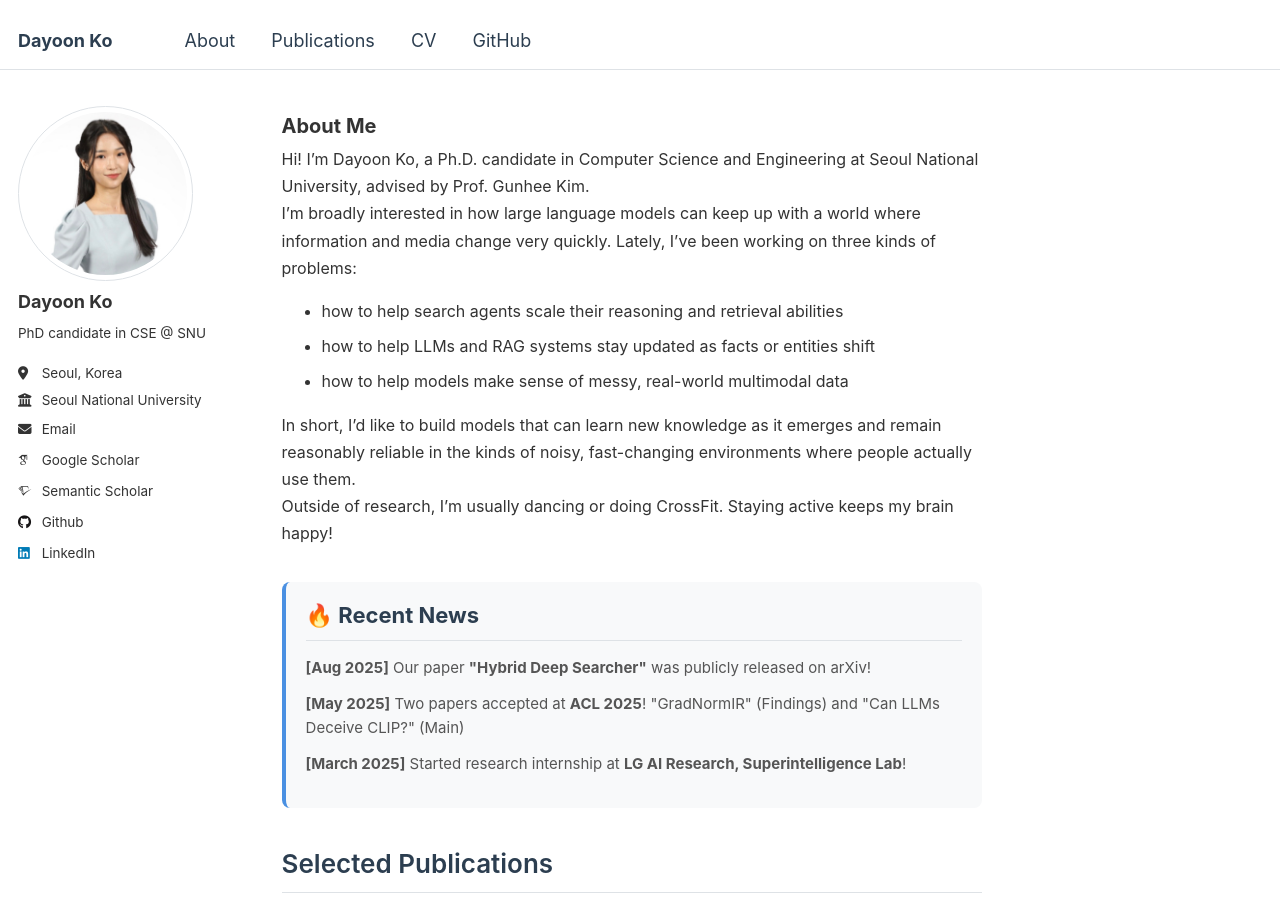
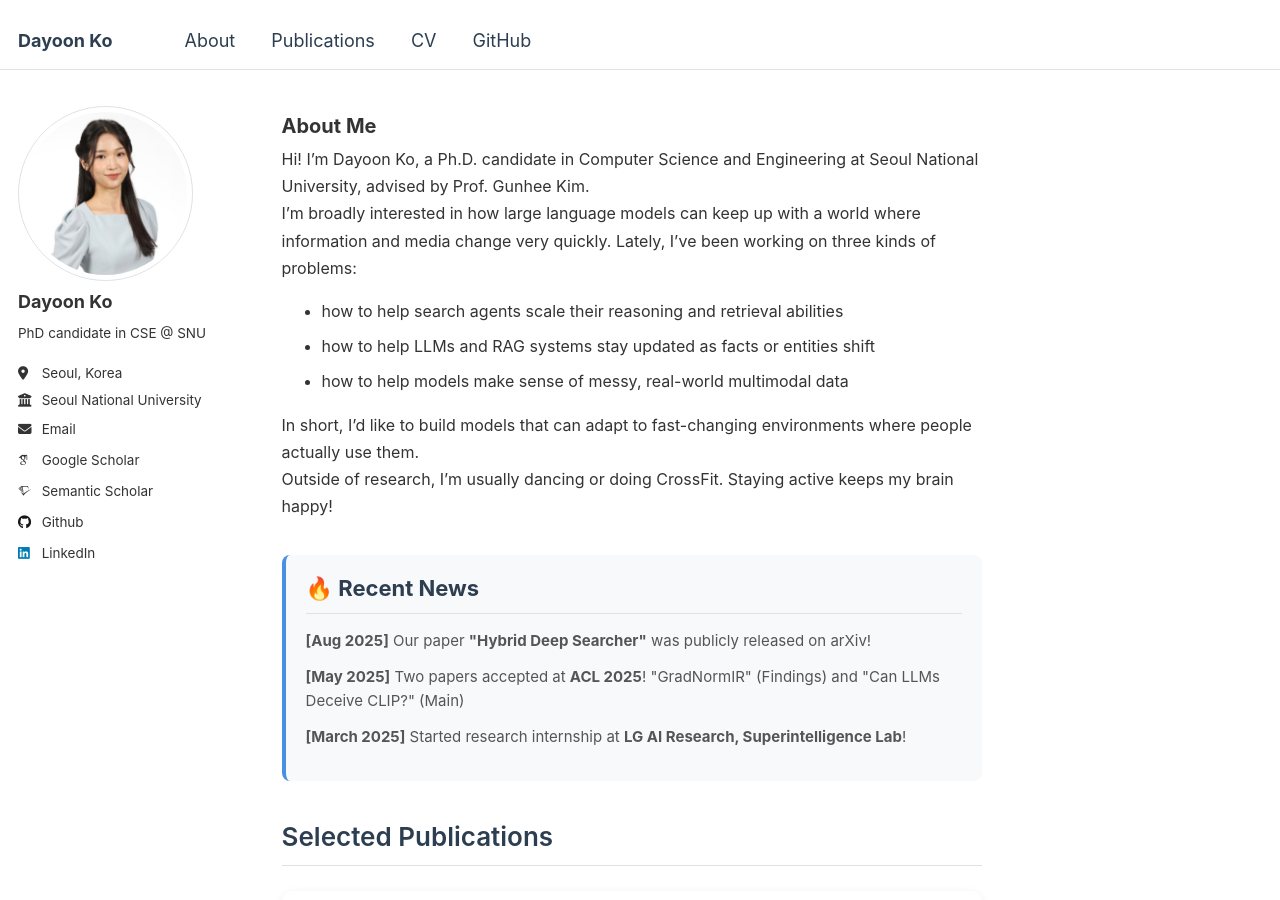
Before and after one commit to dayoon-ko/dayoon-ko.github.io, a Jekyll site: the page built from _pages/about.md, in a window 1280 px wide and 900 px high. Built offline with Jekyll 4.4.1, drawn with Linux system fonts in a browser that asks for light colours; some web fonts are replaced.

Commit message:
Update profile

```diff
--- a/_pages/about.md
+++ b/_pages/about.md
@@ -158,7 +158,7 @@ redirect_from:
     <li>how to help LLMs and RAG systems stay updated as facts or entities shift</li>
     <li>how to help models make sense of messy, real-world multimodal data</li>
   </ul>
-  In short, I’d like to build models that can learn new knowledge as it emerges and remain reasonably reliable in the kinds of noisy, fast-changing environments where people actually use them.
+  In short, I’d like to build models that can adapt to fast-changing environments where people actually use them.
   <br>
   Outside of research, I’m usually dancing or doing CrossFit. Staying active keeps my brain happy!
 </div>
```
